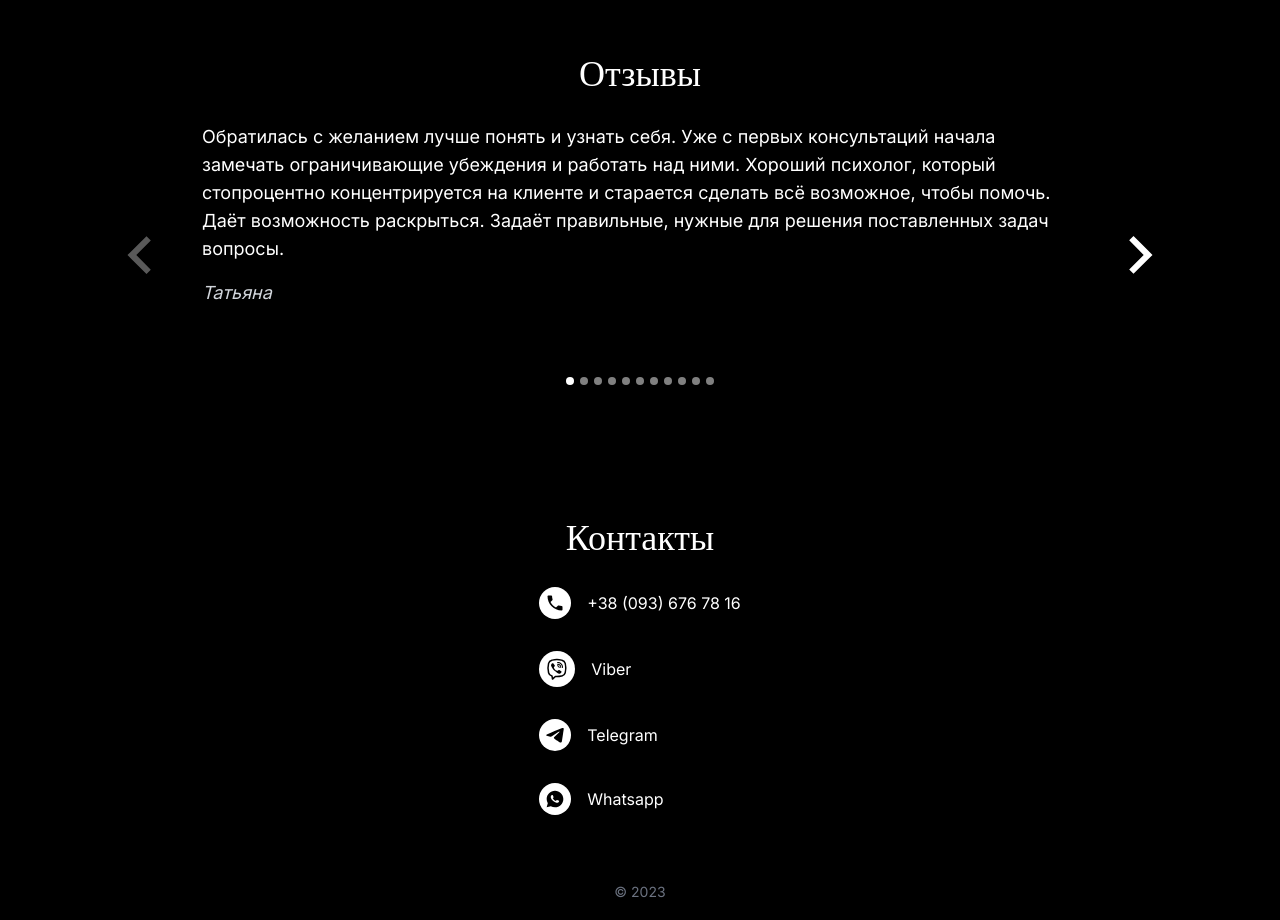
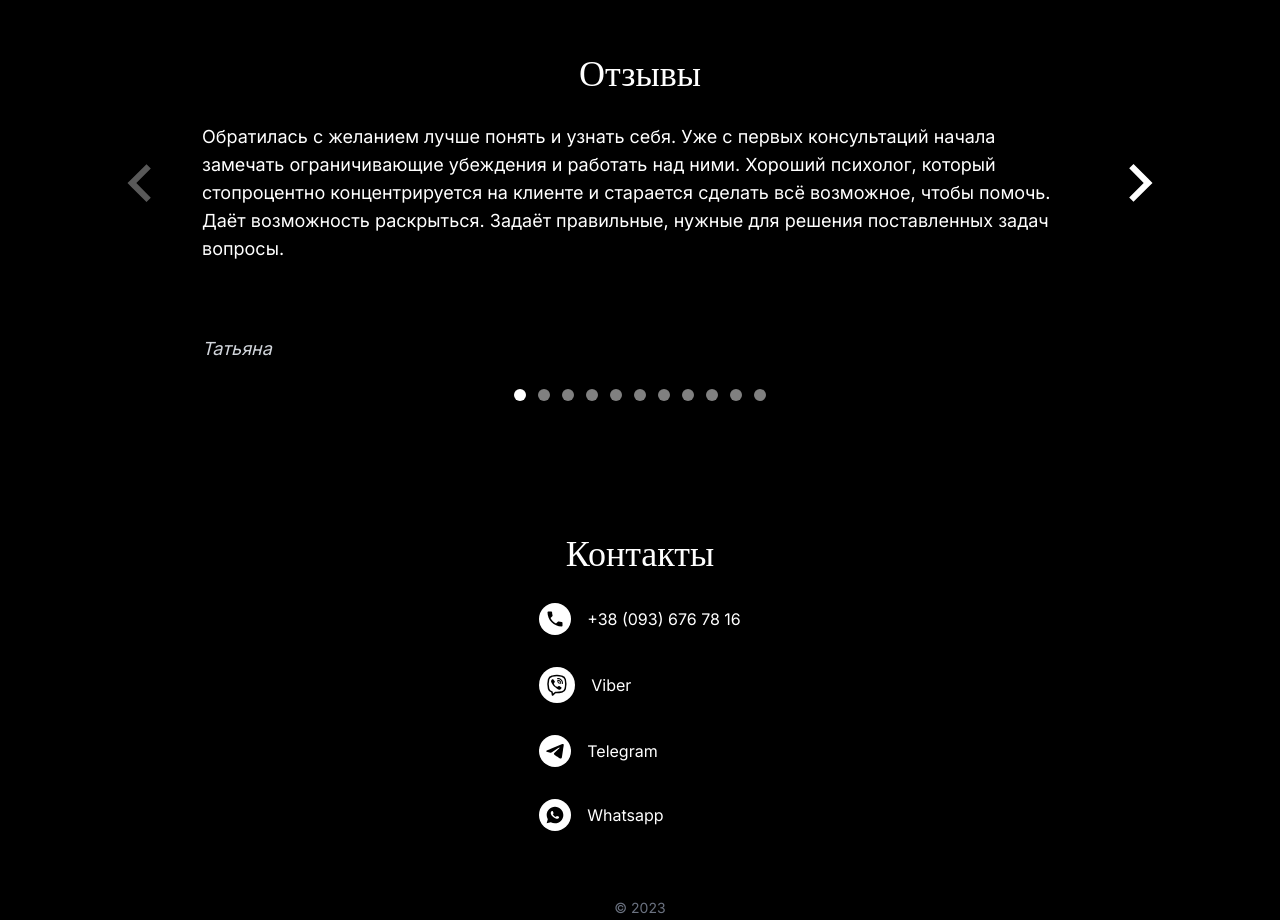
Before and after one commit to atereshhuk68/negirev-site, a website built with Vite: page index.html in a window 1280 px wide. Shown: the part 2300-3220 px from the top of the page. Built offline with nearby package versions, Linux system fonts and the light colour scheme.

Commit message:
added autoheight for splide slider

```diff
--- a/src/js/modules/reviewsSlider.ts
+++ b/src/js/modules/reviewsSlider.ts
@@ -6,12 +6,16 @@ function initSlider(): void {
 		mediaQuery: 'min',
 		gap: 32,
 		pagination: true,
-		autoHeight: true,
 	});
 
 	slider.mount();
 
-	slider.refresh();
+	slider.on('inactive', function (slide) {
+		console.log(slide);
+	});
+	slider.on('active', function (slide) {
+		console.log(slide);
+	});
 }
 
 initSlider();
--- a/src/scss/modules/slider.scss
+++ b/src/scss/modules/slider.scss
@@ -1,5 +1,25 @@
 .splide {
 	$buttonSize: 40px;
+
+	&__slide {
+		min-height: 128px;
+		display: grid;
+		grid-template-rows: 0fr;
+		transition: grid-template-rows 450ms ease-in-out;
+
+		.inner {
+			overflow: hidden;
+			grid-template-rows: 0fr;
+			/* transition: grid-template-rows 450ms ease-in-out; */
+		}
+
+		&.is-active {
+			grid-template-rows: 1fr;
+			.inner {
+				grid-template-rows: 1fr;
+			}
+		}
+	}
 
 	&__arrow {
 		fill: white;
@@ -7,8 +27,7 @@
 		align-items: center;
 		justify-content: center;
 		position: absolute;
-		top: 50%;
-		translate: 0 -50%;
+		top: 40px;
 		transition: opacity 0.3s ease-in-out;
 
 		@media (max-width: 767.98px) {
@@ -30,12 +49,12 @@
 	}
 	&__pagination {
 		display: flex;
-		gap: 6px;
-		margin-top: 8px;
+		gap: 12px;
+		margin-top: 24px;
 	}
 	&__pagination__page {
-		height: 8px;
-		width: 8px;
+		height: 12px;
+		width: 12px;
 		border-radius: 100%;
 		background-color: gray;
 
```
